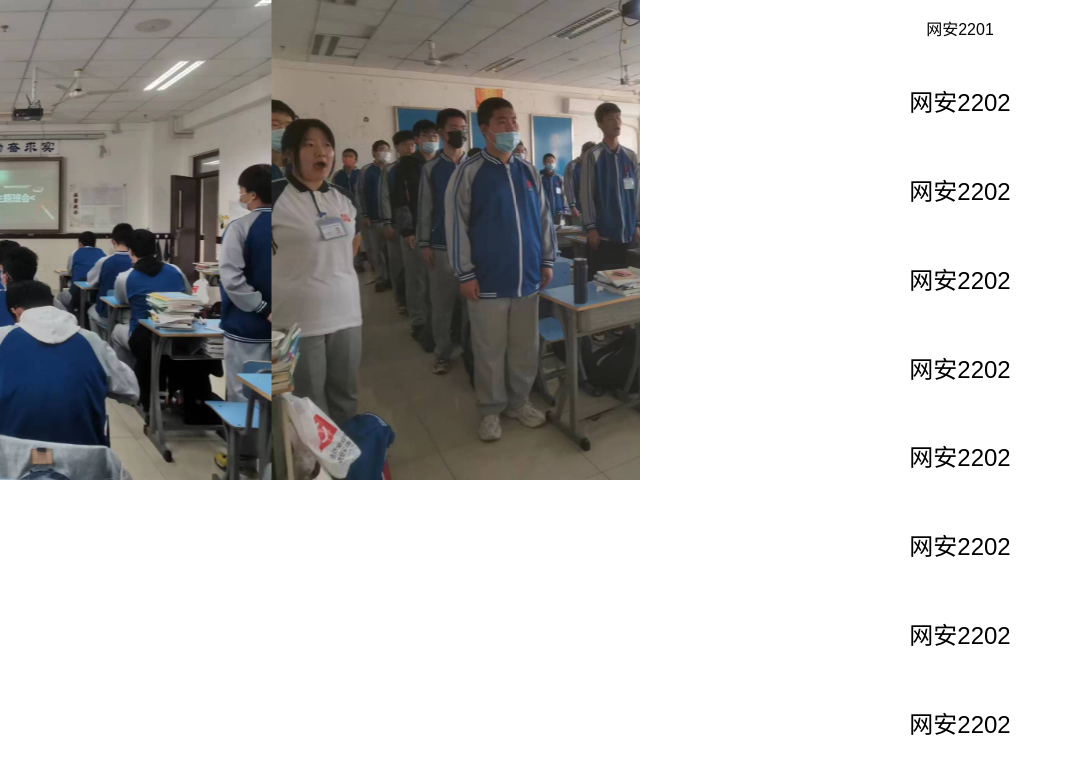
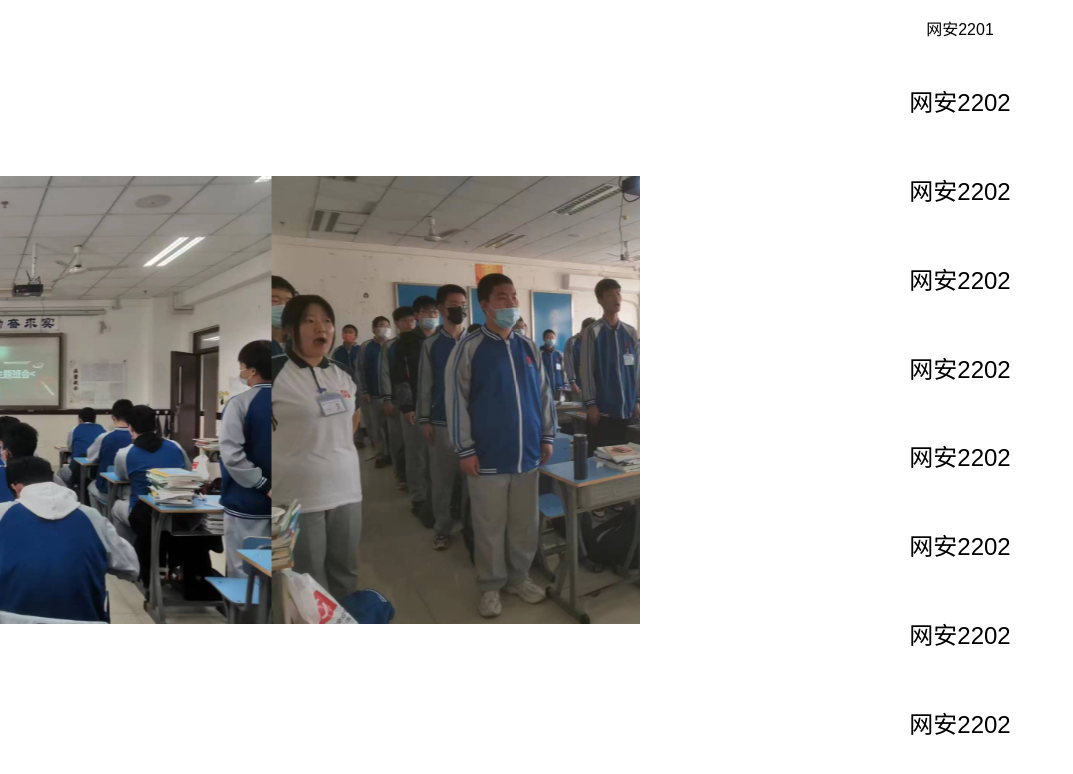
Before and after one commit to skill1000/wangan, a plain HTML site: page index.html in a window 1280 px wide. Shown: the whole page, without its empty margins (0-1073 px from the left). Drawn offline with Linux system fonts and the light colour scheme; a web font is replaced by a local one.

Commit message:
Add files via upload

```diff
--- a/index.html
+++ b/index.html
@@ -41,7 +41,7 @@
       }
       .img-layout {
         width: 50%;
-        height: 100%;
+        height: 35vw;
         display: flex;
         flex-direction: column;
         justify-items: center;
```
